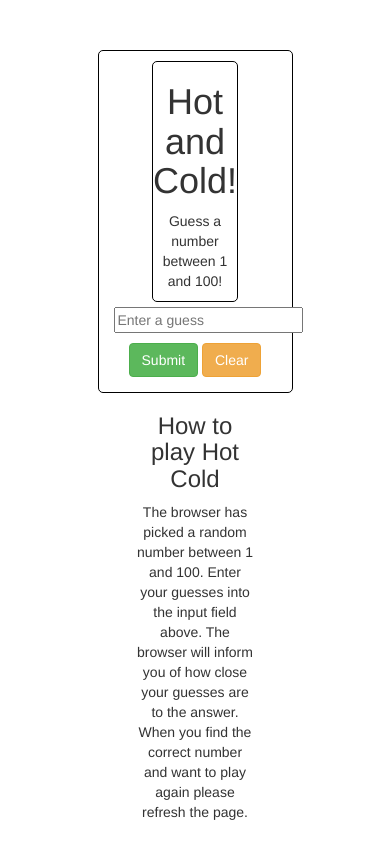
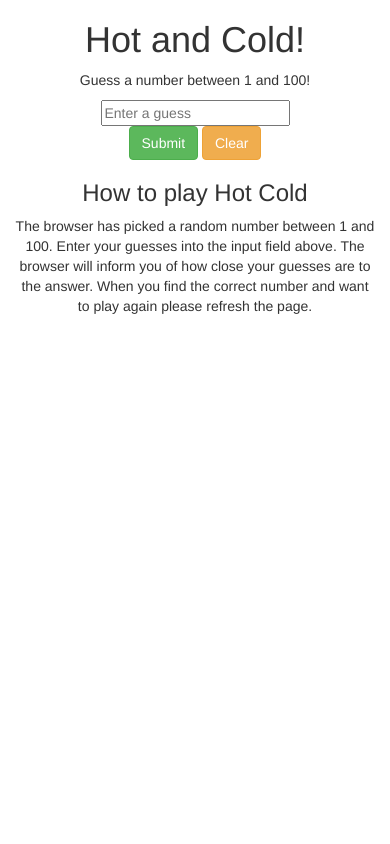
Before and after one commit to ammiranda/hot_cold_project, a website: page index.html in a window 390 px wide. Drawn offline with nearby package versions, Linux system fonts and the light colour scheme.

Commit message:
Added bootstrap responsiveness

```diff
--- a/css/main.css
+++ b/css/main.css
@@ -1,4 +1,4 @@
-.background {
+/*.background {
 	margin: 0 auto;
 	margin-top: 50px;
 	border: 1px solid black;
@@ -43,7 +43,7 @@ h1 span {
 #buttons {
 	margin-top: 10px;
 }
-
+*/
 .dasIt {
 	background-color: #A6D785;
 }
--- a/index.html
+++ b/index.html
@@ -10,8 +10,8 @@
 </header>
 
 <body>
-	<div class="background text-center">
-		<div class="greeter">
+	<div class="background col-lg-6 col-md-8 col-sm-12 col-lg-offset-3 col-md-offset-2">
+		<div class="greeter text-center">
 			<div class="inner_background">
 				<h1>Hot and Cold!</h1>
 				<p>Guess a number between 1 and 100!</p>
@@ -28,14 +28,16 @@
 			</div>
 		</div>
 	</div>
-	<div class="instructions text-center">
-		<h3>How to play Hot Cold</h1>
-		<p>The browser has picked a random number between 1 and 100.  Enter your guesses into the
-			input field above. The browser will inform you of how close your guesses are to the answer.  When you find the correct number and want to play again please refresh the page.
-		</p>
+	<div class="instructions col-lg-6 col-md-8 col-sm-12 col-lg-offset-3 col-md-offset-2">
+		<div class="text-center">
+			<h3>How to play Hot Cold</h1>
+			<p>The browser has picked a random number between 1 and 100.  Enter your guesses into the
+				input field above. The browser will inform you of how close your guesses are to the answer.  When you find the correct number and want to play again please refresh the page.
+			</p>
+		</div>
 	</div>
 	<script src="http://code.jquery.com/jquery-1.10.1.min.js"></script>
 	<script src="http://netdna.bootstrapcdn.com/bootstrap/3.0.3/js/bootstrap.min.js"></script>
-	<script type="text/javascript" src="script.js"></script>
+	<script type="text/javascript" src="js/script.js"></script>
 </body>
 </html>
```
